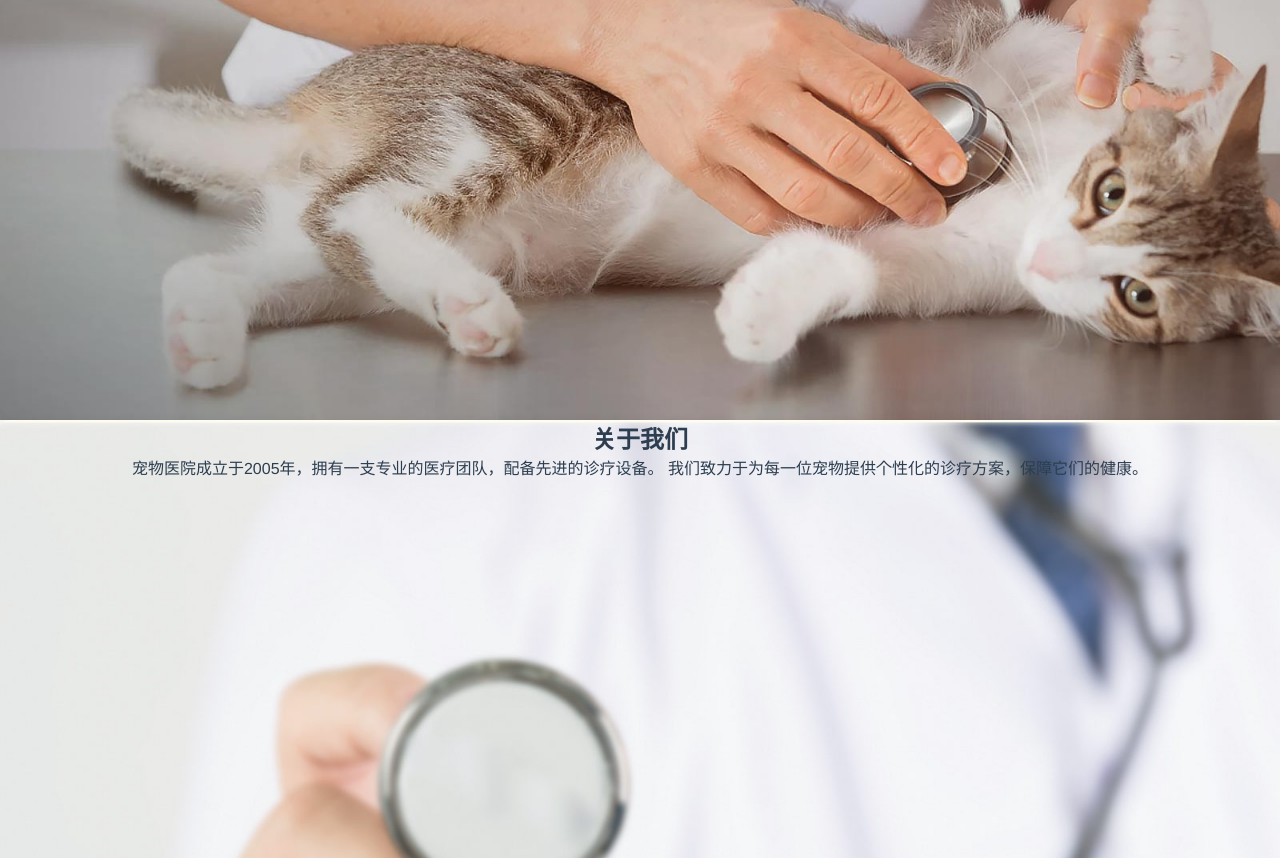
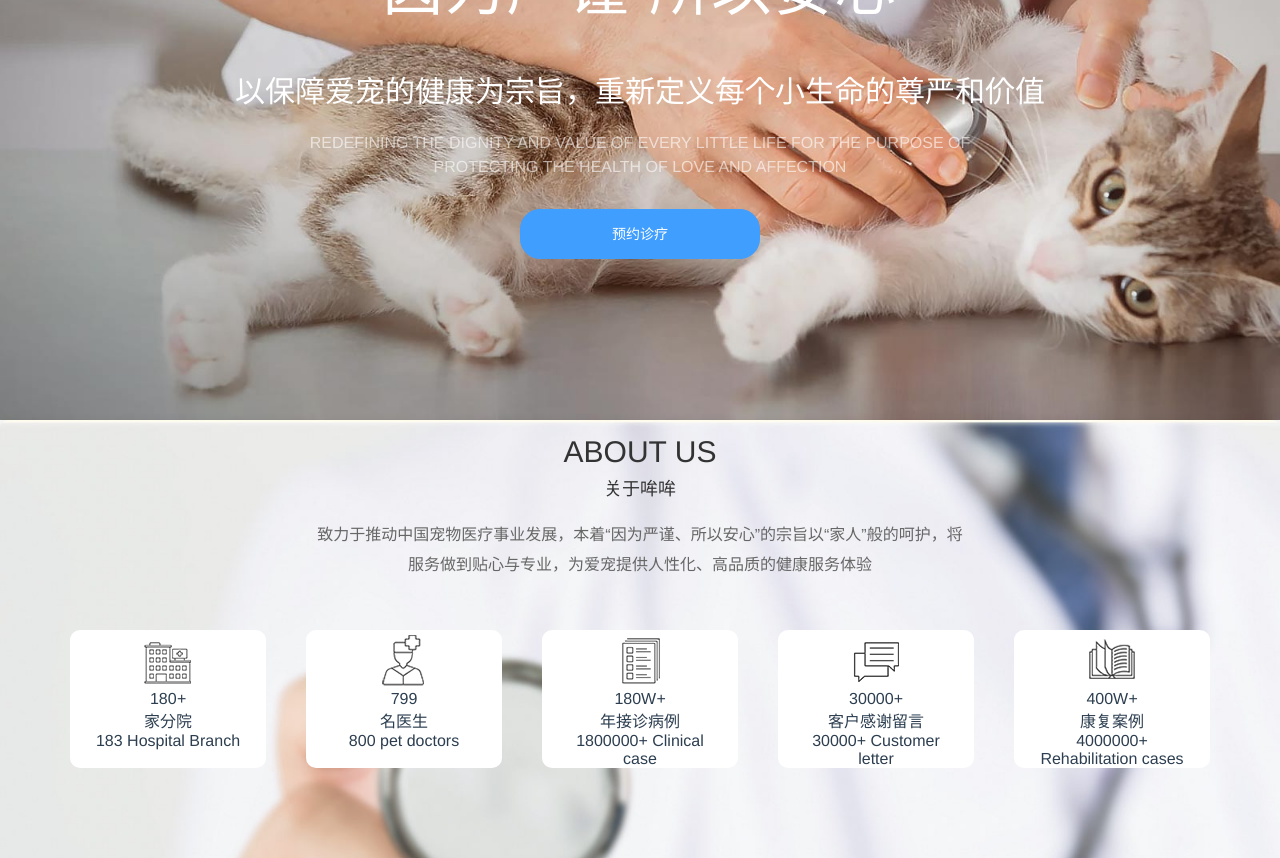
Before and after one commit to Tao-Xuan/Vue, a Vue app: page / in a window 1280 px wide. Shown: the part 380-1238 px from the top of the page. Built offline with nearby package versions, Linux system fonts and the light colour scheme.

Commit message:
添加首页相关图片，修改home页面

```diff
--- a/src/views/home/Home.vue
+++ b/src/views/home/Home.vue
@@ -32,19 +32,78 @@
     <!-- 主内容区 -->
     <el-main class="main-content">
       <div class="banner" id="home">
-        <h1>欢迎来到宠物医院</h1>
-        <p>我们致力于为您的宠物提供最优质的诊疗服务</p>
-        <el-button type="primary" size="large" @click="bookAppointment">
-          预约诊疗
-        </el-button>
+        <div class="banner-text">
+          <h2>因为严谨 所以安心</h2>
+          <div class="text-cn">以保障爱宠的健康为宗旨，重新定义每个小生命的尊严和价值</div>
+          <div class="text-en">Redefining the dignity and value of every little life for the purpose
+            of protecting the health of love and affection
+          </div>
+          <el-button round style="margin-top: 30px;width: 240px;height: 50px" type="primary" size="large" @click="bookAppointment">
+            预约诊疗
+          </el-button>
+        </div>
       </div>
 
       <div class="about" id="about">
-        <h2>关于我们</h2>
-        <p>
-          宠物医院成立于2005年，拥有一支专业的医疗团队，配备先进的诊疗设备。
-          我们致力于为每一位宠物提供个性化的诊疗方案，保障它们的健康。
-        </p>
+        <div class="home-tit transition">
+          <div style="padding-top: 15px">About us</div>
+          <span>关于哞哞</span>
+          <p>致力于推动中国宠物医疗事业发展，本着“因为严谨、所以安心”的宗旨以“家人”般的呵护，将服务做到贴心与专业，为爱宠提供人性化、高品质的健康服务体验</p>
+        </div>
+
+        <ul class="clearfix">
+          <li class="transition">
+            <div class="item b-shadow">
+              <img src="@/assets/img/home/home_about_ico1.png" alt="180家分院" />
+              <span class="num">
+                180<em>+</em>
+              </span>
+              <div>家分院</div>
+              <p>183 Hospital Branch</p>
+            </div>
+          </li>
+          <li class="transition">
+            <div class="item b-shadow">
+              <img src="@/assets/img/home/home_about_ico2.png" alt="800名医生" />
+              <span>
+                799
+              </span>
+              <div>名医生</div>
+              <p>800 pet doctors</p>
+            </div>
+          </li>
+          <li class="transition">
+            <div class="item b-shadow">
+              <img src="@/assets/img/home/home_about_ico3.png"
+                   alt="180万https://beian.miit.gov.cn/" />
+              <span class="num">
+                180W<em>+</em>
+              </span>
+              <div>年接诊病例</div>
+              <p>1800000+ Clinical case</p>
+            </div>
+          </li>
+          <li class="transition">
+            <div class="item b-shadow">
+              <img src="@/assets/img/home/home_about_ico4.png" alt="30000+客户感谢留言" />
+              <span class="num">
+                30000<em>+</em>
+              </span>
+              <div>客户感谢留言</div>
+              <p>30000+ Customer letter</p>
+            </div>
+          </li>
+          <li class="transition">
+            <div class="item b-shadow">
+              <img src="@/assets/img/home/home_about_ico5.png" alt="400万+康复案例" />
+              <span class="num">
+                400W<em>+</em>
+              </span>
+              <div>康复案例</div>
+              <p>4000000+ Rehabilitation cases</p>
+            </div>
+          </li>
+        </ul>
       </div>
 
       <div class="team" id="team">
@@ -215,6 +274,34 @@ export default {
   text-align: center;
   background-color: #e3f2fd;
 }
+.banner-text {
+  position: absolute;
+  width: 100%;
+  left:0;
+  top:40%;
+  color: #FFFFFF;
+}
+.banner-text h2 {
+  font-size: 60px;
+  letter-spacing: 2px;
+  padding-bottom: 20px;
+  position: relative;
+  font-weight: 500;
+  color: #FFFFFF;
+}
+.banner-text .text-cn {
+  margin: 20px auto 0;
+  max-width: 820px;
+  font-size: 30px;
+}
+.banner-text .text-en {
+  margin: 20px auto 0;
+  max-width: 730px;
+  font-size: 16px;
+  line-height: 24px;
+  text-transform: uppercase;
+  opacity: .6;
+}
 .about {
   background-position: center center;
   background-size: cover;
@@ -223,6 +310,44 @@ export default {
   background-color: #ffffff;
   box-shadow: 0 2px 8px rgba(0, 0, 0, 0.1);
   border-radius: 8px;
+}
+.clearfix {
+  margin: 50px;
+  display: flex;
+  justify-content: space-around; /* 元素水平对齐方式 */
+  list-style: none; /* 去掉默认的列表样式 */
+}
+.clearfix li {
+  background: #FFFFFF;
+  border-radius: 10px;
+  margin: 0 20px;
+  padding: 0 20px;
+  flex: 1; /* 可选，设置每个 li 等宽 */
+  text-align: center; /* 可选，居中内容 */
+}
+.clearfix img {
+  margin: 0 auto;
+  display: block;
+}
+.home-tit{
+  text-align: center;
+}
+.home-tit div{
+  font-size:30px;
+  color: #333333;
+  text-transform: uppercase;
+}
+.home-tit span{
+  margin-top:5px;
+  display: block;
+  font-size: 18px;
+  color: #333333;
+}
+.home-tit p{
+  color: #666;
+  margin:20px auto 0;
+  max-width: 650px;
+  line-height: 30px;
 }
 .news {
   background-position: center center;
```
